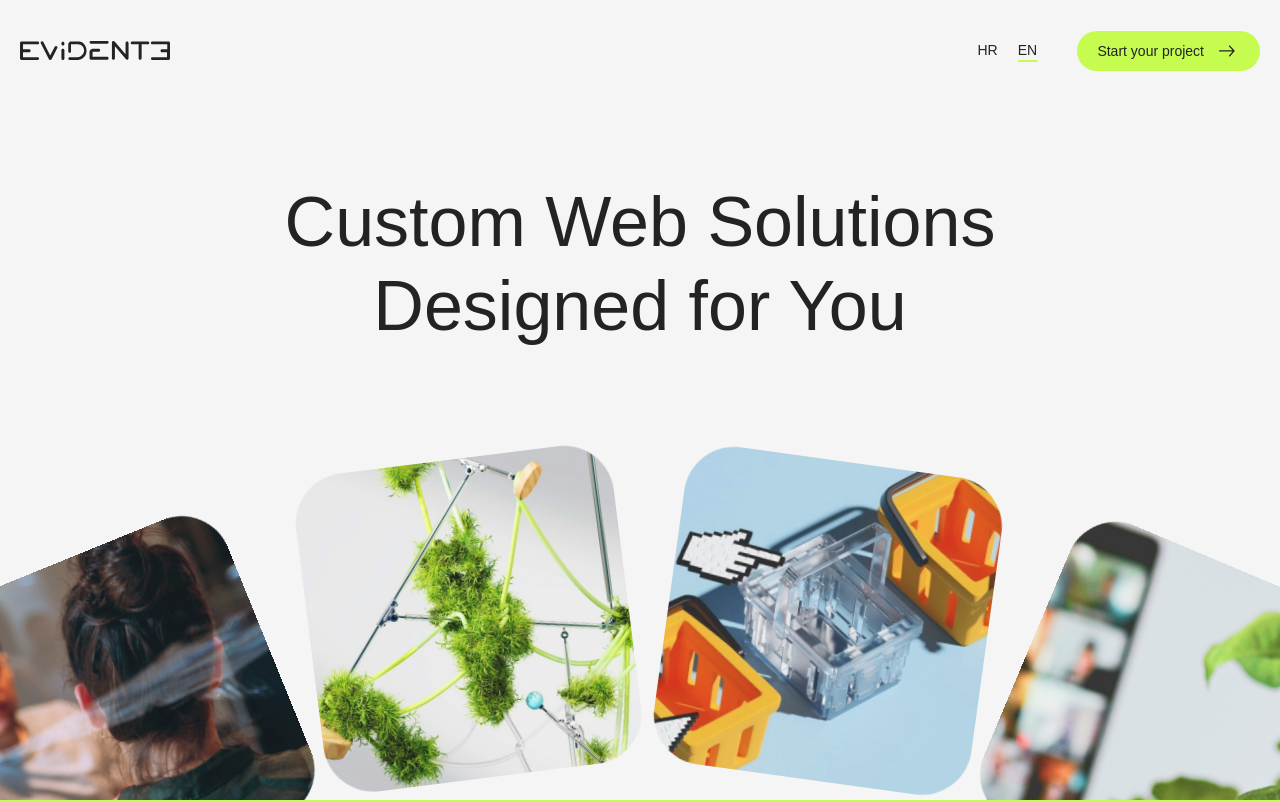
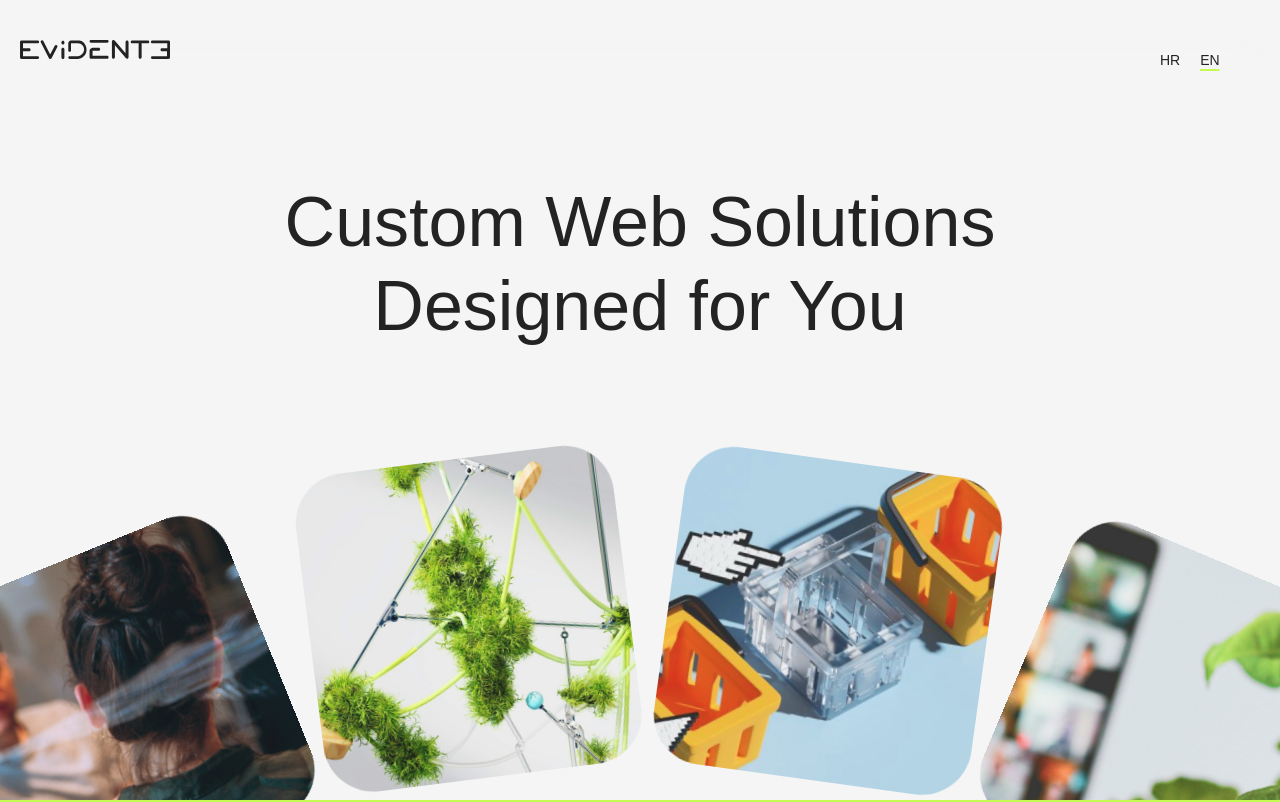
Before and after one commit to petar-simeta/evidente-website, a Next.js app: page /en in a window 1280 px wide. Shown: the top 802 px of the page. Built offline with nearby package versions, Linux system fonts and the light colour scheme; a web font is replaced by a local one.

Commit message:
removed Start project from every site apart from homepage

```diff
--- a/src/components/header.tsx
+++ b/src/components/header.tsx
@@ -169,6 +169,7 @@ export default function Header() {
             >
               <LangSwitcher />
             </div>
+            {(pathname === '/' || pathname === '/hr') && (
               <span
                 className={styles.ctaButton}
                 onClick={() =>
@@ -179,6 +180,7 @@ export default function Header() {
               >
                 {t('startProject')}
               </span>
+            )}
           </div>
         </div>
       </div>
```
Lines whose indentation alone changed are shown as unchanged.
